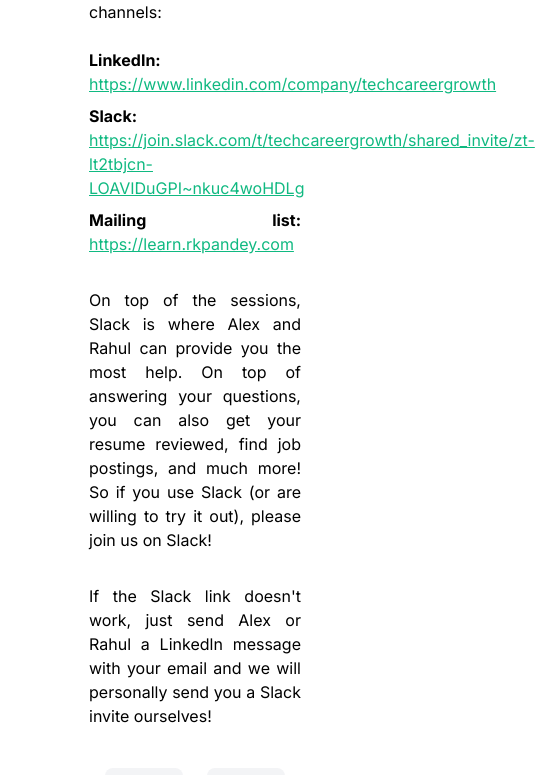
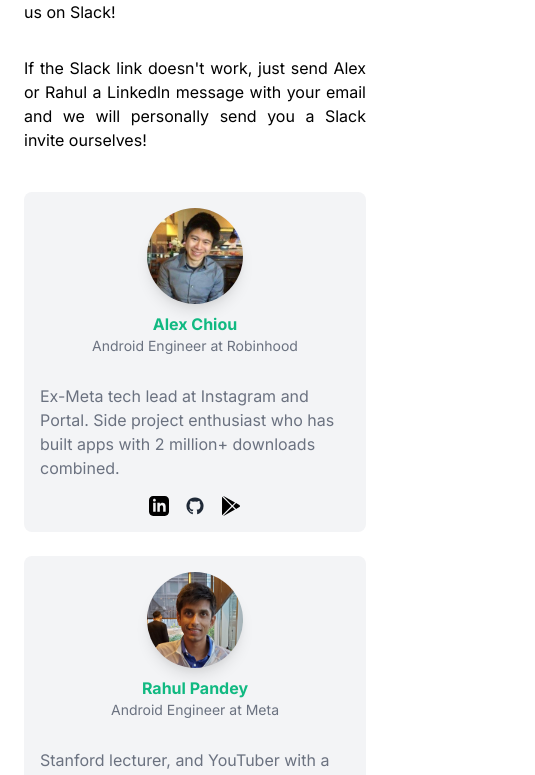
Before and after one commit to tericcabrel/tech-career-growth, a Next.js app in the folder webapp/: page /about in a window 390 px wide. Shown: the part 1156-1931 px from the top of the page, 535 px wide, since content can reach past the window. Built offline with nearby package versions, Linux system fonts and the light colour scheme.

Commit message:
feat(app): build responsive design for the about page

```diff
--- a/webapp/src/containers/about.tsx
+++ b/webapp/src/containers/about.tsx
@@ -10,7 +10,7 @@
 const About = () => {
   return (
     <div className="py-2">
-      <div className="w-2/3 p-6 mx-auto">
+      <div className="xl:w-2/3 lg:w-3/4 sm:w-11/12  p-6 mx-auto xs:w-full">
         <h1 className="text-4xl font-bold">About Us</h1>
 
         <p className="text-justify my-8">
@@ -34,7 +34,7 @@
             <li>
               <b>LinkedIn: </b>
               <Link href="https://www.linkedin.com/company/techcareergrowth">
-                <a target="_blank" className="text-green-500 underline">
+                <a target="_blank" className="text-green-500 underline overflow-ellipsis">
                   https://www.linkedin.com/company/techcareergrowth
                 </a>
               </Link>
@@ -67,8 +67,8 @@
           personally send you a Slack invite ourselves!
         </p>
         <div className="bg-white mt-10 pb-20">
-          <div className="max-w-screen-xl px-4 md:px-8 mx-auto">
-            <div className="grid grid-cols-8 gap-6">
+          <div className="max-w-screen-xl mx-auto">
+            <div className="grid grid-cols-8 gap-6 xs:grid-cols-1">
               <div className="col-start-1 col-span-4 flex flex-col items-center bg-gray-100 rounded-lg p-4 lg:p-8">
                 <div className="w-24 md:w-32 h-24 md:h-32 bg-gray-200 rounded-full overflow-hidden shadow-lg mb-2 md:mb-4">
                   <Image
@@ -91,7 +91,7 @@
                     million+ downloads combined.
                   </p>
                   <div className="flex justify-center">
-                    <div className="flex gap-4">
+                    <div className="flex ">
                       <Link href="https://www.linkedin.com/in/alexander-chiou/">
                         <a target="_blank">
                           <LinkedinIcon width={20} height={20} />
@@ -99,7 +99,7 @@
                       </Link>
 
                       <Link href="https://github.com/Gear61">
-                        <a target="_blank">
+                        <a target="_blank" className="mx-4">
                           <GithubIcon width={20} height={20} />
                         </a>
                       </Link>
@@ -145,7 +145,7 @@
                       </Link>
 
                       <Link href="https://twitter.com/rpandey1234">
-                        <a target="_blank">
+                        <a target="_blank" className="mx-4">
                           <TwitterIcon width={22} height={22} />
                         </a>
                       </Link>
```
